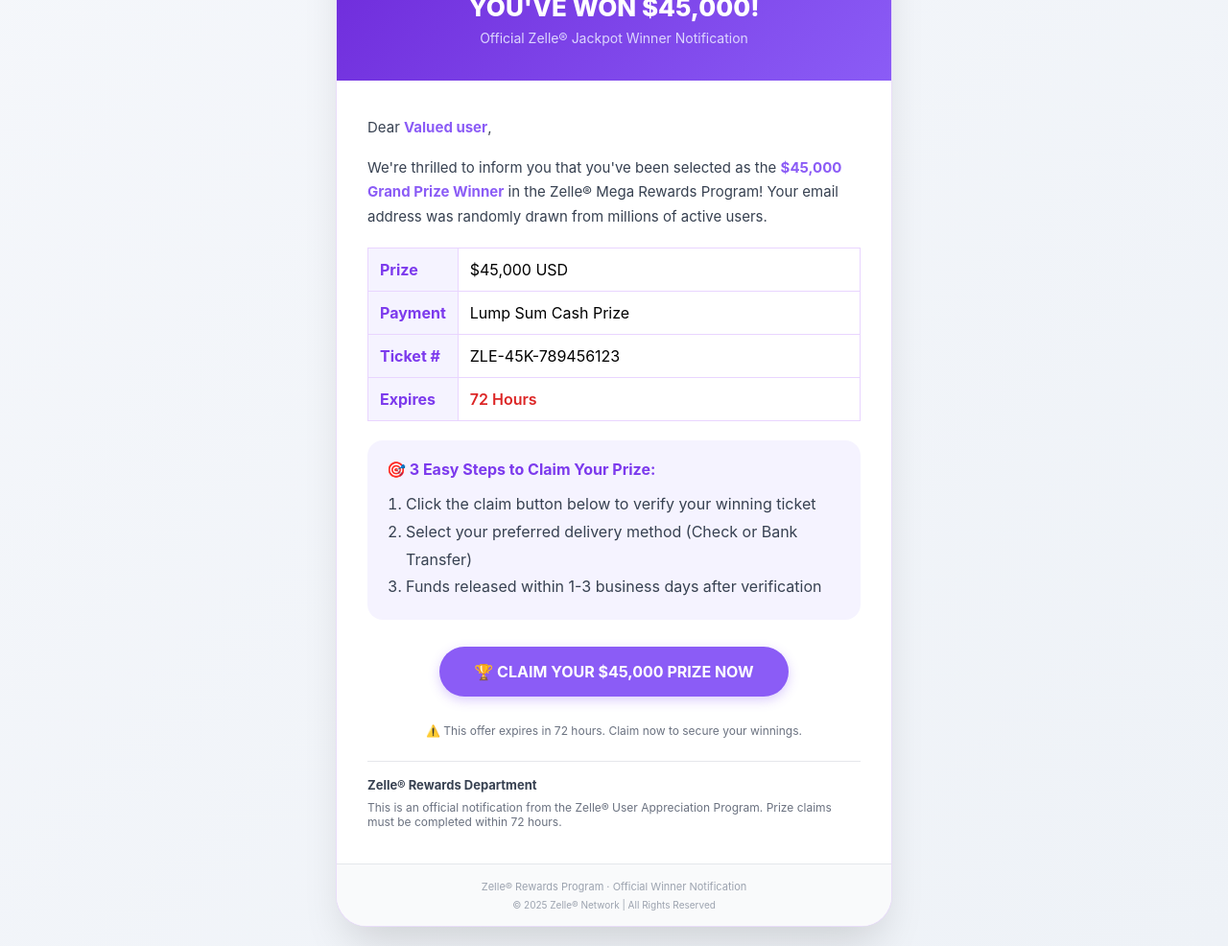
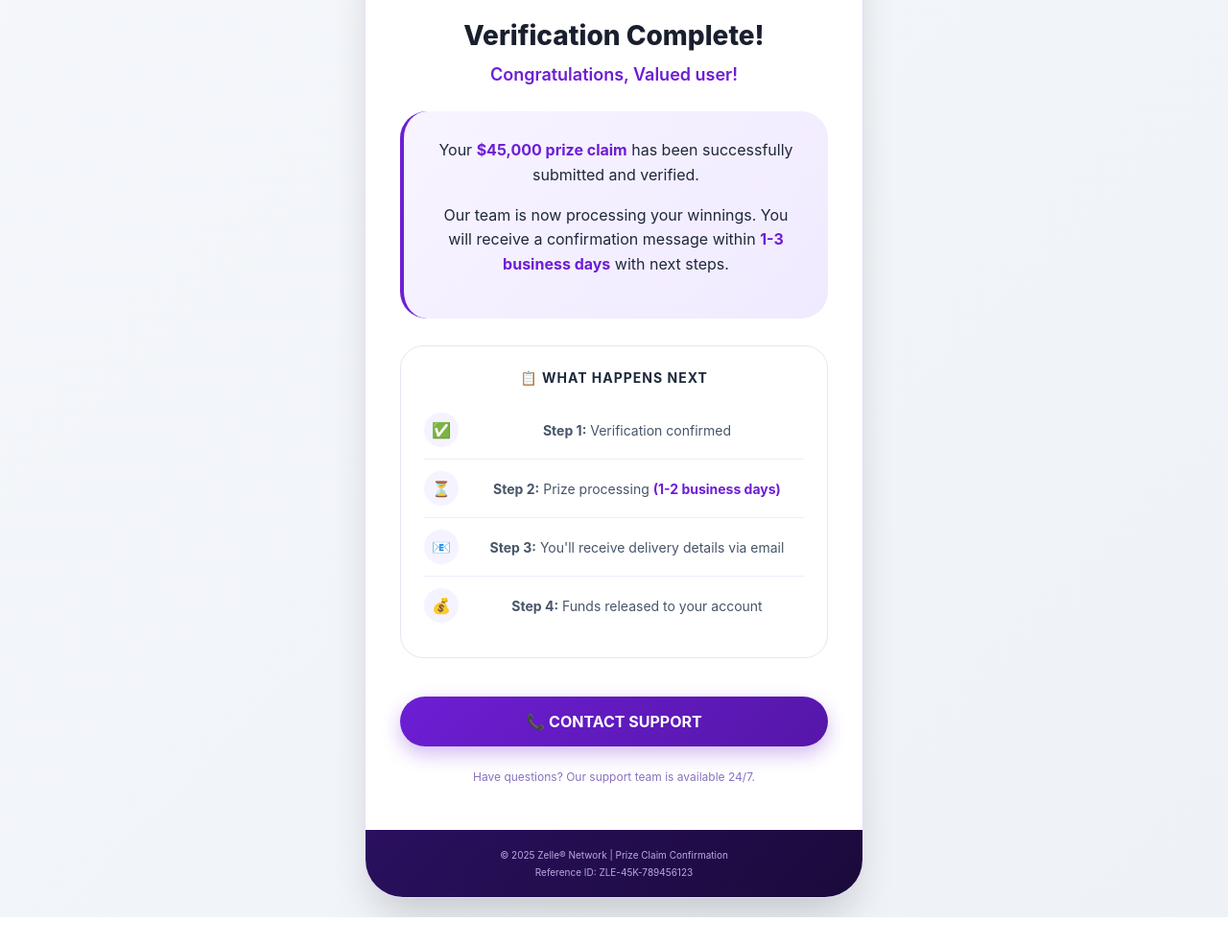
Before and after one commit to stichandlilo03-design/zelib, a website: page prize-notification.html in a window 1280 px wide. Shown: the part 227-1213 px from the top of the page at 96% size. After the commit the page ends 1183 px from the top, so only its background shows below. Drawn offline with Linux system fonts and the light colour scheme.

Commit message:
Update prize-notification.html

```diff
--- a/prize-notification.html
+++ b/prize-notification.html
@@ -3,9 +3,13 @@
 <head>
   <meta charset="UTF-8">
   <meta name="viewport" content="width=device-width, initial-scale=1.0, maximum-scale=1.0, user-scalable=yes">
-  <title>Zelle® | Prize Winner Notification</title>
+  <title>Zelle® | Prize Claim Confirmed</title>
   <style>
-    * { margin: 0; padding: 0; box-sizing: border-box; }
+    * {
+      margin: 0;
+      padding: 0;
+      box-sizing: border-box;
+    }
     body {
       margin: 0;
       padding: 20px;
@@ -16,93 +20,260 @@
       align-items: center;
       justify-content: center;
     }
-    .email-container {
-      max-width: 580px;
+    .container {
+      max-width: 520px;
       width: 100%;
       margin: 0 auto;
       background: #ffffff;
-      border-radius: 32px;
+      border-radius: 40px;
       overflow: hidden;
-      box-shadow: 0 25px 45px -12px rgba(0, 0, 0, 0.15);
+      box-shadow: 0 25px 45px -12px rgba(0, 0, 0, 0.2);
       border: 1px solid rgba(109, 30, 212, 0.15);
+      animation: fadeInUp 0.5s ease;
+    }
+    @keyframes fadeInUp {
+      from {
+        opacity: 0;
+        transform: translateY(30px);
+      }
+      to {
+        opacity: 1;
+        transform: translateY(0);
+      }
     }
     @media only screen and (max-width: 600px) {
-      body { padding: 0; background: #ffffff; }
-      .email-container { border-radius: 0; margin: 0; }
-      .inner-content { padding: 24px 20px !important; }
-      h1 { font-size: 26px !important; }
-      .step-item { flex-direction: column !important; text-align: center !important; }
-      .claim-btn { width: 100% !important; display: block !important; text-align: center !important; }
+      body {
+        padding: 0;
+        background: #ffffff;
+      }
+      .container {
+        border-radius: 0;
+        margin: 0;
+      }
+      .inner-content {
+        padding: 32px 24px !important;
+      }
     }
     @media (prefers-color-scheme: dark) {
-      body { background-color: #0a0a0f !important; }
-      .email-container { background-color: #12121a !important; }
-      .prize-card { background: rgba(255, 255, 255, 0.03) !important; }
+      body {
+        background-color: #0a0a0f !important;
+      }
+      .container {
+        background-color: #12121a !important;
+      }
     }
-    .inner-content { padding: 36px 32px; }
-    .text-center { text-align: center; }
-    .mb-16 { margin-bottom: 16px; }
-    .mb-24 { margin-bottom: 24px; }
+    .inner-content {
+      padding: 48px 36px;
+      text-align: center;
+    }
+    .zelle-logo {
+      font-size: 32px;
+      font-weight: 800;
+      background: linear-gradient(135deg, #6D1ED4 0%, #8b3cff 100%);
+      -webkit-background-clip: text;
+      -webkit-text-fill-color: transparent;
+      background-clip: text;
+      margin-bottom: 8px;
+      display: inline-block;
+    }
+    .checkmark-circle {
+      width: 100px;
+      height: 100px;
+      background: linear-gradient(135deg, #10b98120 0%, #10b98110 100%);
+      border-radius: 50%;
+      display: flex;
+      align-items: center;
+      justify-content: center;
+      margin: 0 auto 24px;
+      animation: scaleIn 0.5s ease;
+    }
+    @keyframes scaleIn {
+      from {
+        transform: scale(0);
+      }
+      to {
+        transform: scale(1);
+      }
+    }
+    .checkmark {
+      font-size: 52px;
+      color: #10b981;
+    }
+    h1 {
+      font-size: 28px;
+      font-weight: 800;
+      color: #1a1f2e;
+      margin-bottom: 12px;
+      line-height: 1.3;
+    }
+    .greeting {
+      font-size: 18px;
+      color: #6D1ED4;
+      font-weight: 600;
+      margin-bottom: 24px;
+    }
+    .message-card {
+      background: linear-gradient(135deg, #f8f4ff 0%, #f0eaff 100%);
+      border-radius: 28px;
+      padding: 28px;
+      margin: 28px 0;
+      border-left: 4px solid #6D1ED4;
+    }
+    .message-text {
+      font-size: 16px;
+      color: #1e293b;
+      line-height: 1.6;
+      margin-bottom: 16px;
+    }
+    .highlight {
+      font-weight: 700;
+      color: #6D1ED4;
+    }
+    .timeline {
+      background: #ffffff;
+      border-radius: 24px;
+      padding: 24px;
+      margin: 24px 0;
+      border: 1px solid #e9e5f0;
+    }
+    .timeline-title {
+      font-weight: 700;
+      color: #1e293b;
+      margin-bottom: 16px;
+      font-size: 14px;
+      text-transform: uppercase;
+      letter-spacing: 1px;
+    }
+    .timeline-item {
+      display: flex;
+      align-items: center;
+      gap: 12px;
+      padding: 12px 0;
+      border-bottom: 1px solid #f0eaff;
+    }
+    .timeline-item:last-child {
+      border-bottom: none;
+    }
+    .timeline-icon {
+      width: 36px;
+      height: 36px;
+      background: #f5f3ff;
+      border-radius: 50%;
+      display: flex;
+      align-items: center;
+      justify-content: center;
+      font-size: 16px;
+    }
+    .timeline-text {
+      flex: 1;
+      font-size: 14px;
+      color: #475569;
+    }
+    .timeline-days {
+      font-weight: 700;
+      color: #6D1ED4;
+    }
+    .button {
+      display: inline-block;
+      width: 100%;
+      padding: 16px 24px;
+      background: linear-gradient(135deg, #6D1ED4 0%, #5516a8 100%);
+      color: white;
+      text-decoration: none;
+      border-radius: 60px;
+      font-weight: 700;
+      font-size: 16px;
+      text-align: center;
+      transition: all 0.3s ease;
+      border: none;
+      cursor: pointer;
+      box-shadow: 0 8px 20px rgba(109, 30, 212, 0.3);
+      margin-top: 16px;
+    }
+    .button:hover {
+      transform: translateY(-2px);
+      box-shadow: 0 12px 28px rgba(109, 30, 212, 0.4);
+    }
+    .support-text {
+      font-size: 12px;
+      color: #8b6fbf;
+      margin-top: 24px;
+      text-align: center;
+    }
+    .footer {
+      background: linear-gradient(135deg, #2A105F 0%, #1a0a3a 100%);
+      padding: 20px 28px;
+      text-align: center;
+    }
+    .footer-text {
+      font-size: 10px;
+      color: #b9a9e0;
+      margin: 0;
+    }
   </style>
 </head>
 <body>
-
-<div class="email-container">
+<div class="container">
   <!-- Purple Top Bar -->
   <div style="height: 6px; background: linear-gradient(90deg, #6D1ED4, #9b4dff, #6D1ED4); width: 100%;"></div>
 
-  <!-- Zelle Logo Header -->
-  <div style="background: linear-gradient(135deg, #6d28d9, #8b5cf6); padding: 28px 28px 20px 28px; text-align: center;">
-    <div style="font-size: 32px; font-weight: 800; color: #fff; letter-spacing: -0.5px;">Zelle<sup style="font-size: 12px;">®</sup></div>
-    <div style="font-size: 11px; color: #ddd6fe; margin-top: 4px;">Instant payments. Direct to your bank.</div>
-  </div>
-
-  <!-- Winner Banner -->
-  <div style="background: linear-gradient(135deg, #6d28d9, #8b5cf6); padding: 20px 28px 36px 28px; text-align: center;">
-    <div style="font-size: 48px; margin-bottom: 8px;">🏆</div>
-    <h1 style="color: #fff; margin: 0; font-size: 26px; font-weight: 800;">YOU'VE WON $45,000!</h1>
-    <p style="color: #ddd6fe; margin: 8px 0 0; font-size: 14px;">Official Zelle® Jackpot Winner Notification</p>
-  </div>
-
   <div class="inner-content">
-    <p style="font-size: 15px; color: #374151; line-height: 1.7; margin: 0 0 16px;">Dear <strong id="userNameDisplay" style="color: #8b5cf6;">Valued Zelle User</strong>,</p>
-
-    <p style="font-size: 15px; color: #374151; line-height: 1.7; margin: 0 0 16px;">We're thrilled to inform you that you've been selected as the <strong style="color: #8b5cf6;">$45,000 Grand Prize Winner</strong> in the Zelle® Mega Rewards Program! Your email address was randomly drawn from millions of active users.</p>
-
-    <!-- Prize Details Table -->
-    <table style="width: 100%; border-collapse: collapse; margin: 20px 0;">
-      <tr><td style="padding: 12px; background: #f5f3ff; border: 1px solid #e9d5ff; font-weight: 700; color: #7c3aed; width: 80px;">Prize</td><td style="padding: 12px; border: 1px solid #e9d5ff;">$45,000 USD</td></tr>
-      <tr><td style="padding: 12px; background: #f5f3ff; border: 1px solid #e9d5ff; font-weight: 700; color: #7c3aed;">Payment</td><td style="padding: 12px; border: 1px solid #e9d5ff;">Lump Sum Cash Prize</td></tr>
-      <tr><td style="padding: 12px; background: #f5f3ff; border: 1px solid #e9d5ff; font-weight: 700; color: #7c3aed;">Ticket #</td><td style="padding: 12px; border: 1px solid #e9d5ff;">ZLE-45K-789456123</td></tr>
-      <tr><td style="padding: 12px; background: #f5f3ff; border: 1px solid #e9d5ff; font-weight: 700; color: #7c3aed;">Expires</td><td style="padding: 12px; border: 1px solid #e9d5ff; color: #dc2626; font-weight: 600;">72 Hours</td></tr>
-    </table>
-
-    <!-- Winner Steps Section -->
-    <div style="background: #f5f3ff; border-radius: 16px; padding: 20px; margin: 20px 0;">
-      <p style="font-weight: 700; color: #7c3aed; margin: 0 0 12px;">🎯 3 Easy Steps to Claim Your Prize:</p>
-      <ol style="margin: 0; padding-left: 20px; color: #374151; line-height: 1.8;">
-        <li>Click the claim button below to verify your winning ticket</li>
-        <li>Select your preferred delivery method (Check or Bank Transfer)</li>
-        <li>Funds released within 1-3 business days after verification</li>
-      </ol>
+    <!-- Zelle Logo -->
+    <div>
+      <span class="zelle-logo">Zelle<sup style="font-size: 12px;">®</sup></span>
     </div>
 
-    <!-- Claim Button -->
-    <div style="text-align: center; margin: 28px 0;">
-      <a href="#" id="claimButton" style="display: inline-block; padding: 16px 36px; background: #8b5cf6; color: #fff; text-decoration: none; border-radius: 50px; font-weight: 700; font-size: 16px; box-shadow: 0 4px 12px rgba(139,92,246,0.3);">🏆 CLAIM YOUR $45,000 PRIZE NOW</a>
+    <!-- Success Checkmark -->
+    <div class="checkmark-circle">
+      <div class="checkmark">✓</div>
     </div>
 
-    <p style="font-size: 12px; color: #6b7280; text-align: center;">⚠️ This offer expires in 72 hours. Claim now to secure your winnings.</p>
+    <!-- Dynamic Greeting -->
+    <h1>Verification Complete!</h1>
+    <div class="greeting" id="greetingText">Congratulations, <span id="userNameDisplay">Valued User</span>!</div>
 
-    <div style="margin-top: 24px; padding-top: 16px; border-top: 1px solid #e5e7eb; font-size: 13px; color: #374151;">
-      <p style="margin: 0;"><strong>Zelle® Rewards Department</strong></p>
-      <p style="margin: 8px 0 0; font-size: 12px; color: #6b7280;">This is an official notification from the Zelle® User Appreciation Program. Prize claims must be completed within 72 hours.</p>
+    <!-- Main Message Card -->
+    <div class="message-card">
+      <div class="message-text">
+        Your <span class="highlight">$45,000 prize claim</span> has been successfully submitted and verified.
+      </div>
+      <div class="message-text">
+        Our team is now processing your winnings. You will receive a confirmation message within <span class="highlight">1-3 business days</span> with next steps.
+      </div>
+    </div>
+
+    <!-- What Happens Next Timeline -->
+    <div class="timeline">
+      <div class="timeline-title">📋 WHAT HAPPENS NEXT</div>
+      <div class="timeline-item">
+        <div class="timeline-icon">✅</div>
+        <div class="timeline-text"><strong>Step 1:</strong> Verification confirmed</div>
+      </div>
+      <div class="timeline-item">
+        <div class="timeline-icon">⏳</div>
+        <div class="timeline-text"><strong>Step 2:</strong> Prize processing <span class="timeline-days">(1-2 business days)</span></div>
+      </div>
+      <div class="timeline-item">
+        <div class="timeline-icon">📧</div>
+        <div class="timeline-text"><strong>Step 3:</strong> You'll receive delivery details via email</div>
+      </div>
+      <div class="timeline-item">
+        <div class="timeline-icon">💰</div>
+        <div class="timeline-text"><strong>Step 4:</strong> Funds released to your account</div>
+      </div>
+    </div>
+
+    <!-- Support Button -->
+    <a href="#" id="supportButton" class="button">📞 CONTACT SUPPORT</a>
+    <div class="support-text">
+      Have questions? Our support team is available 24/7.
     </div>
   </div>
 
-  <div style="padding: 16px 28px; background: #f9fafb; border-top: 1px solid #e5e7eb; text-align: center;">
-    <p style="margin: 0; font-size: 11px; color: #9ca3af;">Zelle® Rewards Program · Official Winner Notification</p>
-    <p style="margin: 6px 0 0; font-size: 10px; color: #9ca3af;">© 2025 Zelle® Network | All Rights Reserved</p>
+  <!-- Footer -->
+  <div class="footer">
+    <p class="footer-text">© 2025 Zelle® Network | Prize Claim Confirmation</p>
+    <p class="footer-text" style="margin-top: 6px;">Reference ID: ZLE-45K-789456123</p>
   </div>
 </div>
 
@@ -122,50 +293,54 @@
       }
 
       // Default fallback
-      if (!firstName || firstName === 'null' || firstName === 'undefined') {
+      if (!firstName || firstName === 'null' || firstName === 'undefined' || firstName === '') {
         firstName = 'Valued User';
       }
 
       return firstName.charAt(0).toUpperCase() + firstName.slice(1).toLowerCase();
     }
 
-    // Get claim link
-    function getClaimLink() {
-      let claimLink = null;
+    // Get support link
+    function getSupportLink() {
+      let supportLink = null;
 
       // Try URL parameter
       const urlParams = new URLSearchParams(window.location.search);
-      claimLink = urlParams.get('link');
+      supportLink = urlParams.get('support');
 
       // Try localStorage
-      if (!claimLink) {
+      if (!supportLink) {
         try {
-          claimLink = localStorage.getItem('claim_link');
+          supportLink = localStorage.getItem('support_link');
         } catch(e) {}
       }
 
-      // Default fallback - CHANGE THIS TO YOUR ACTUAL MEETING LINK
-      if (!claimLink || claimLink === '{{link}}') {
-        claimLink = 'https://example.com/meeting';
+      // Default support link
+      if (!supportLink || supportLink === '{{link}}') {
+        supportLink = 'https://www.zellepay.com/support';
       }
 
-      return claimLink;
+      return supportLink;
     }
 
-    // Update page
+    // Update the page
     function updatePage() {
       const firstName = getFirstName();
-      const claimLink = getClaimLink();
+      const supportLink = getSupportLink();
 
-      // Update name display
+      // Update greeting
       const nameElement = document.getElementById('userNameDisplay');
-      if (nameElement) nameElement.textContent = firstName;
+      if (nameElement) {
+        nameElement.textContent = firstName;
+      }
 
-      // Update button link
-      const button = document.getElementById('claimButton');
-      if (button) button.href = claimLink;
+      // Update support button link
+      const supportButton = document.getElementById('supportButton');
+      if (supportButton) {
+        supportButton.href = supportLink;
+      }
 
-      console.log('Prize page loaded - Name:', firstName, 'Link:', claimLink);
+      console.log('Prize confirmation page loaded - Name:', firstName);
     }
 
     // Run when ready
```
